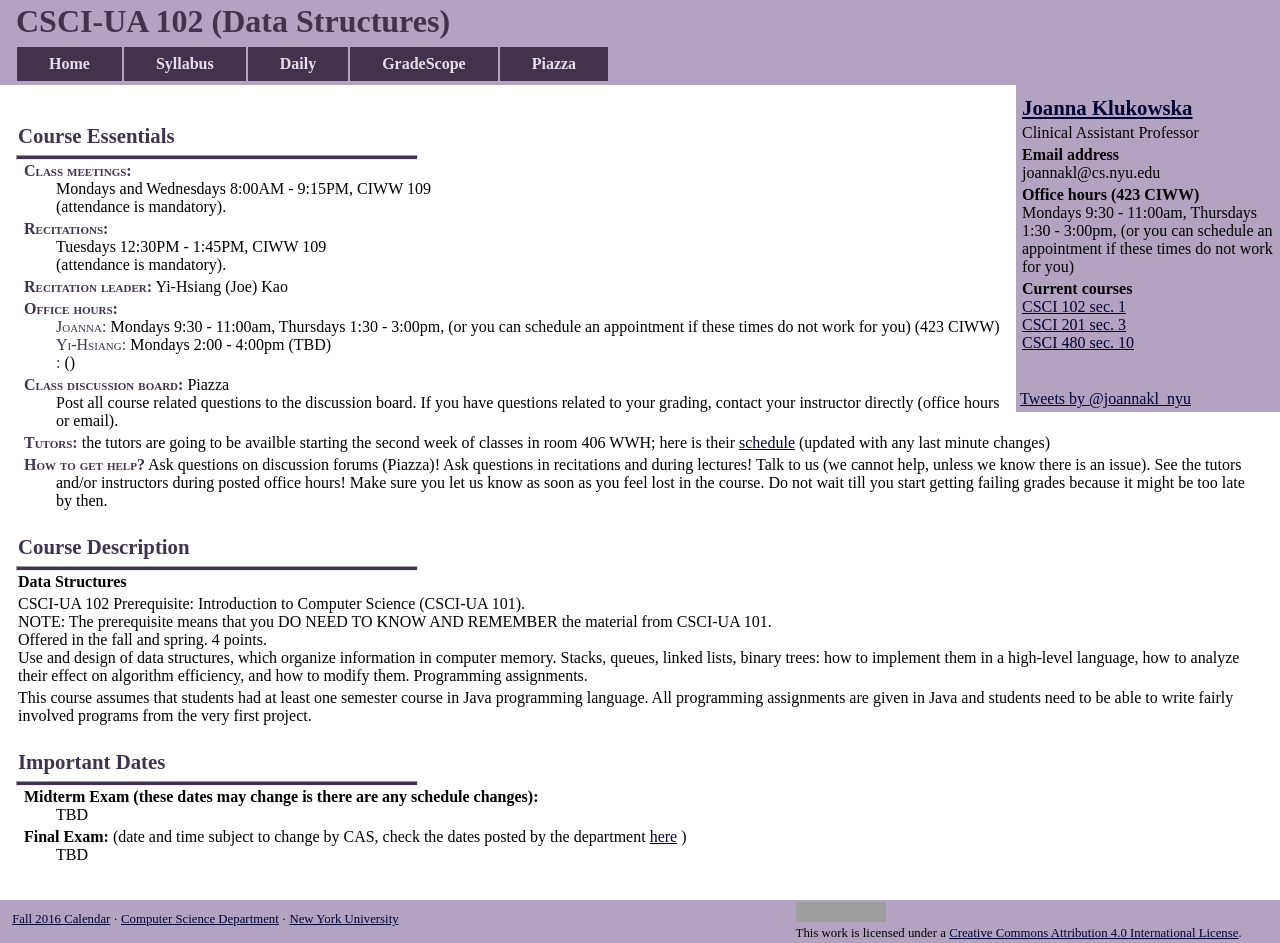
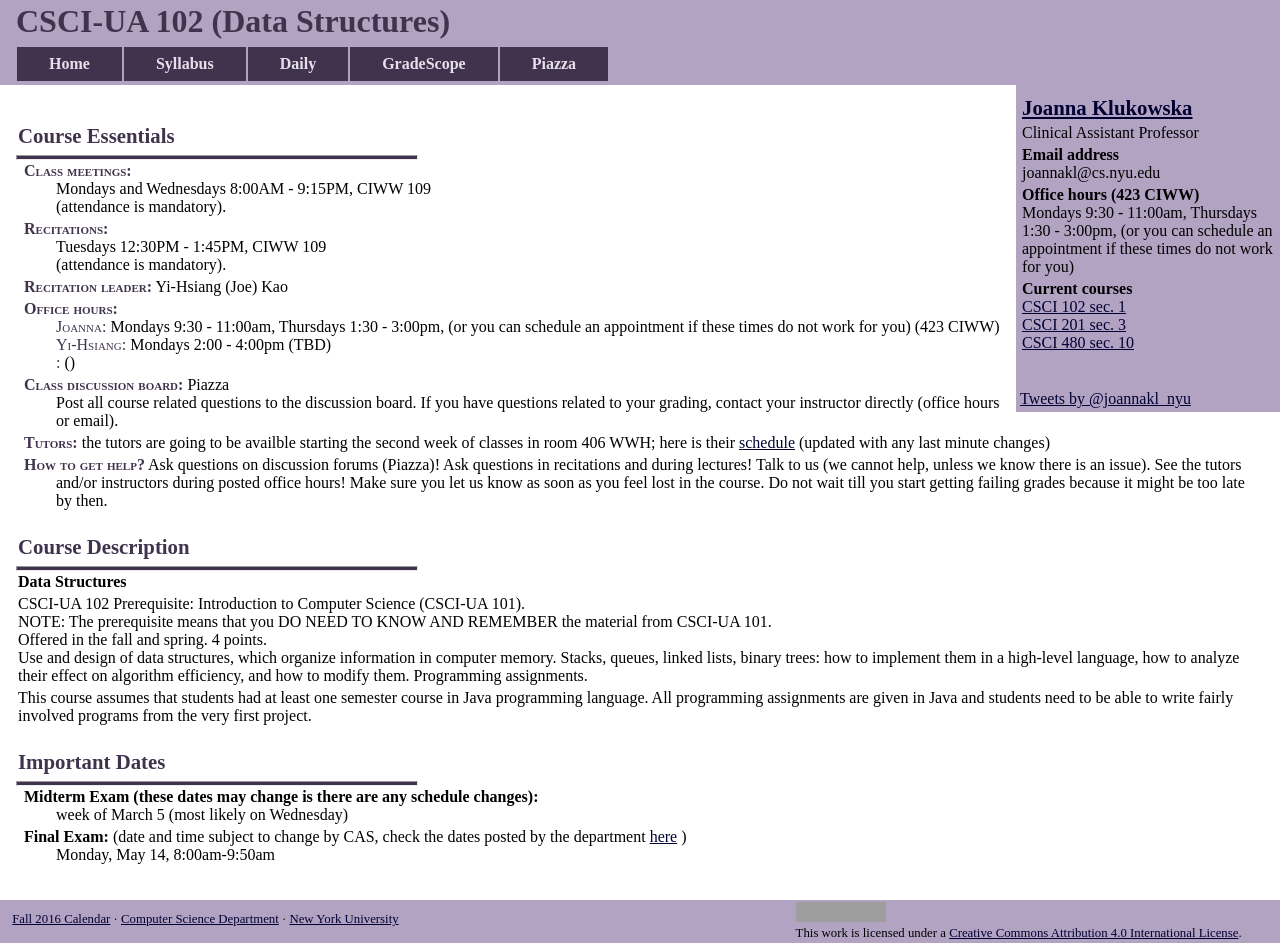
Before and after one commit to joannakl/cs102_s18, a Jekyll site: the page built from index.markdown, in a window 1280 px wide. Built offline with Jekyll 4.4.1, drawn with Linux system fonts in a browser that asks for light colours; comment, search, counter and statistics services are not loaded; grey boxes are pictures that could not be loaded.

```diff
--- a/_config.yml
+++ b/_config.yml
@@ -49,8 +49,8 @@ current_course3_link: "https://joannakl.github.io/cs480_s18/"
 tutor_location: "406 WWH"
 tutor_schedule_link: "http://cims.nyu.edu/~joannakl/CSCI102_common/#tutoring"
 
-midterm_exam_date: "TBD"
-final_exam_date: "TBD"
+midterm_exam_date: "week of March 5 (most likely on Wednesday)"
+final_exam_date: "Monday, May 14,  8:00am-9:50am"
 final_exams_link: "http://cs.nyu.edu/dynamic/courses/exams/"
 
 piazza_site: https://piazza.com/class/jcca0kdj6nn20h
```
